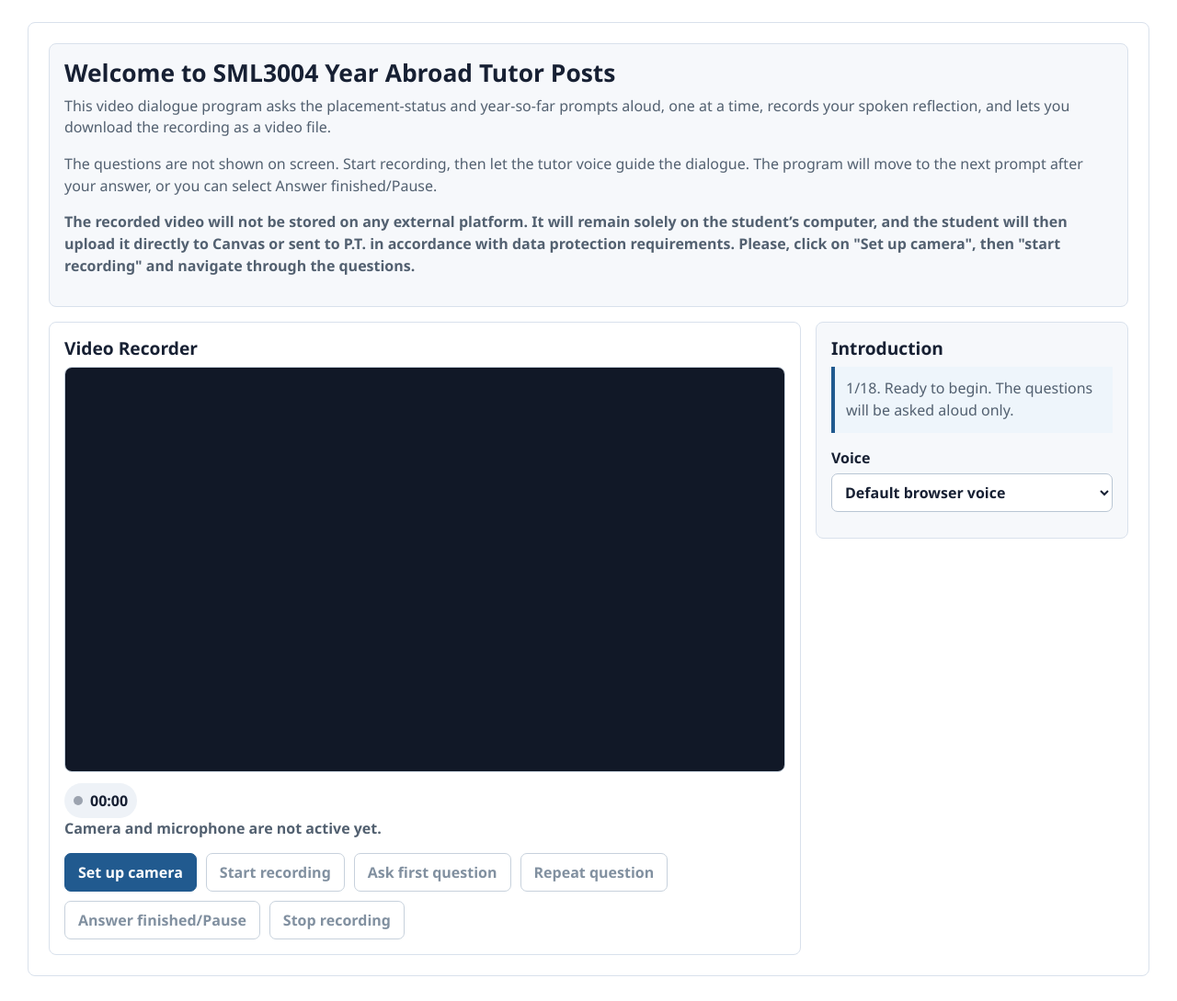
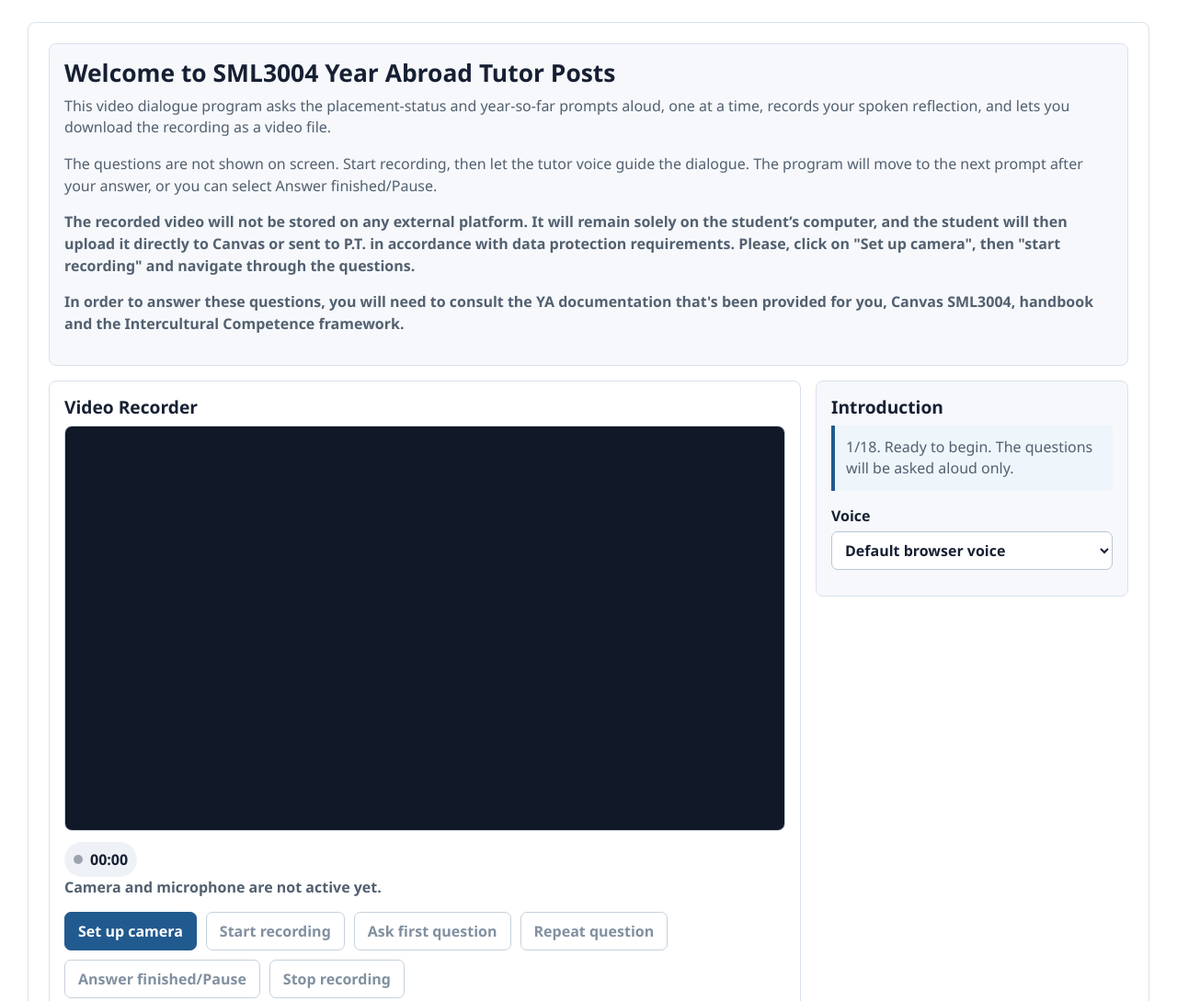
Before and after one commit to jamieandmarieb-oss/SpanishNewcastleUK, a plain HTML site: page sml3004-video-dialogue/index.html in a window 1280 px wide. Shown: the top 1089 px of the page at 92% size. Drawn offline with Linux system fonts and the light colour scheme.

Commit message:
Add YA documentation guidance to SML3004 cover

```diff
--- a/sml3004-video-dialogue/index.html
+++ b/sml3004-video-dialogue/index.html
@@ -306,6 +306,7 @@
         The questions are not shown on screen. Start recording, then let the tutor voice guide the dialogue. The program will move to the next prompt after your answer, or you can select Answer finished/Pause.
       </p>
       <p><strong>The recorded video will not be stored on any external platform. It will remain solely on the student’s computer, and the student will then upload it directly to Canvas or sent to P.T. in accordance with data protection requirements. Please, click on "Set up camera", then "start recording" and navigate through the questions.</strong></p>
+      <p><strong>In order to answer these questions, you will need to consult the YA documentation that's been provided for you, Canvas SML3004, handbook and the Intercultural Competence framework.</strong></p>
     </section>
 
     <div class="main-grid">
```
